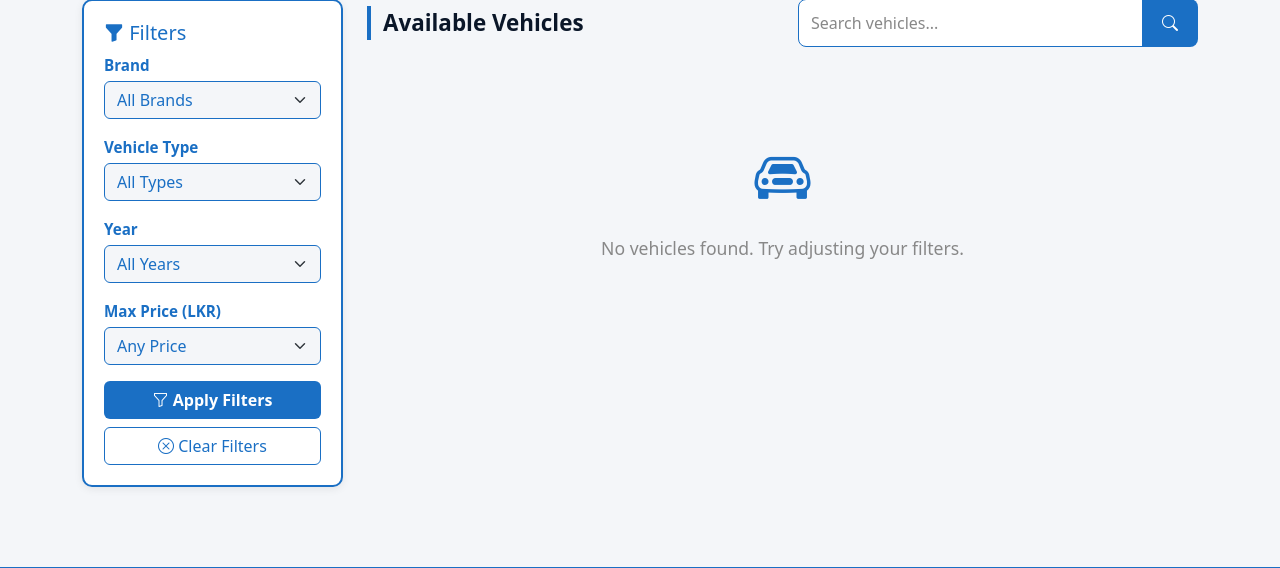
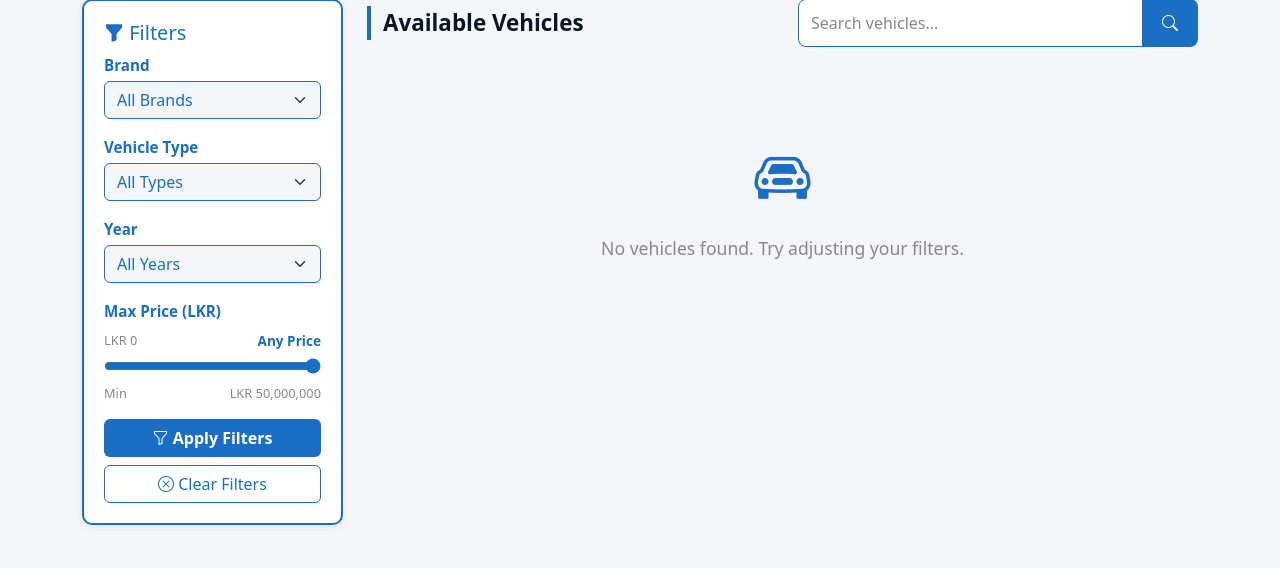
Before and after one commit to thisalirj-star/WheelDeals-Group-08, a Django app: page / in a window 1280 px wide. Shown: the part 893-1461 px from the top of the page. Run offline with Django 5.2, Linux system fonts and the light colour scheme; tables that the repository leaves empty hold one stand-in row (values such as "Sample post").

Commit message:
Replace max price dropdown with interactive price range slider

```diff
--- a/home/templates/home/home.html
+++ b/home/templates/home/home.html
@@ -313,13 +313,22 @@
 
                     <div class="mb-3">
                         <label style="color:#1a6fc4; font-size:0.95rem; font-weight:600;">Max Price (LKR)</label>
-                        <select name="max_price" class="form-select mt-1">
-                            <option value="">Any Price</option>
-                            <option value="1000000" {% if max_price == "1000000" %}selected{% endif %}>Under LKR 1,000,000</option>
-                            <option value="3000000" {% if max_price == "3000000" %}selected{% endif %}>Under LKR 3,000,000</option>
-                            <option value="6000000" {% if max_price == "6000000" %}selected{% endif %}>Under LKR 6,000,000</option>
-                            <option value="10000000" {% if max_price == "10000000" %}selected{% endif %}>Under LKR 10,000,000</option>
-                        </select>
+                        <div class="mt-2">
+                            <div class="d-flex justify-content-between mb-1">
+                                <span style="color:#888888; font-size:0.8rem;">LKR 0</span>
+                                <span style="color:#1a6fc4; font-size:0.85rem; font-weight:600;" id="priceDisplay">
+                                    {% if max_price %}LKR {{ max_price }}{% else %}Any Price{% endif %}
+                                </span>
+                            </div>
+                            <input type="range" name="max_price" id="priceSlider"
+                                   min="0" max="50000000" step="500000"
+                                   value="{% if max_price %}{{ max_price }}{% else %}50000000{% endif %}"
+                                   style="width:100%; accent-color:#1a6fc4;">
+                            <div class="d-flex justify-content-between mt-1">
+                                <span style="color:#888888; font-size:0.8rem;">Min</span>
+                                <span style="color:#888888; font-size:0.8rem;">LKR 50,000,000</span>
+                            </div>
+                        </div>
                     </div>
 
                     <button type="submit" class="btn w-100" style="background-color:#1a6fc4; color:#ffffff; font-weight:600;">
@@ -446,6 +455,24 @@
             select.selectedIndex = 0;
         });
         document.getElementById('searchInput').value = '';
+        document.getElementById('priceSlider').value = 50000000;
+        document.getElementById('priceDisplay').textContent = 'Any Price';
     });
+
+    // Price slider display
+    var priceSlider = document.getElementById('priceSlider');
+    var priceDisplay = document.getElementById('priceDisplay');
+
+    function formatPrice(value) {
+        if (parseInt(value) >= 50000000) {
+            return 'Any Price';
+        }
+        return 'LKR ' + parseInt(value).toLocaleString();
+    }
+
+    priceSlider.addEventListener('input', function() {
+        priceDisplay.textContent = formatPrice(this.value);
+    });
+
 </script>
 {% endblock %}
--- a/home/views.py
+++ b/home/views.py
@@ -32,7 +32,7 @@ def home(request):
     if year:
         cars = cars.filter(year=year)
 
-    if max_price:
+    if max_price and int(max_price) < 50000000:
         cars = cars.filter(starting_price__lte=max_price)
 
     # Order by newest first
```
